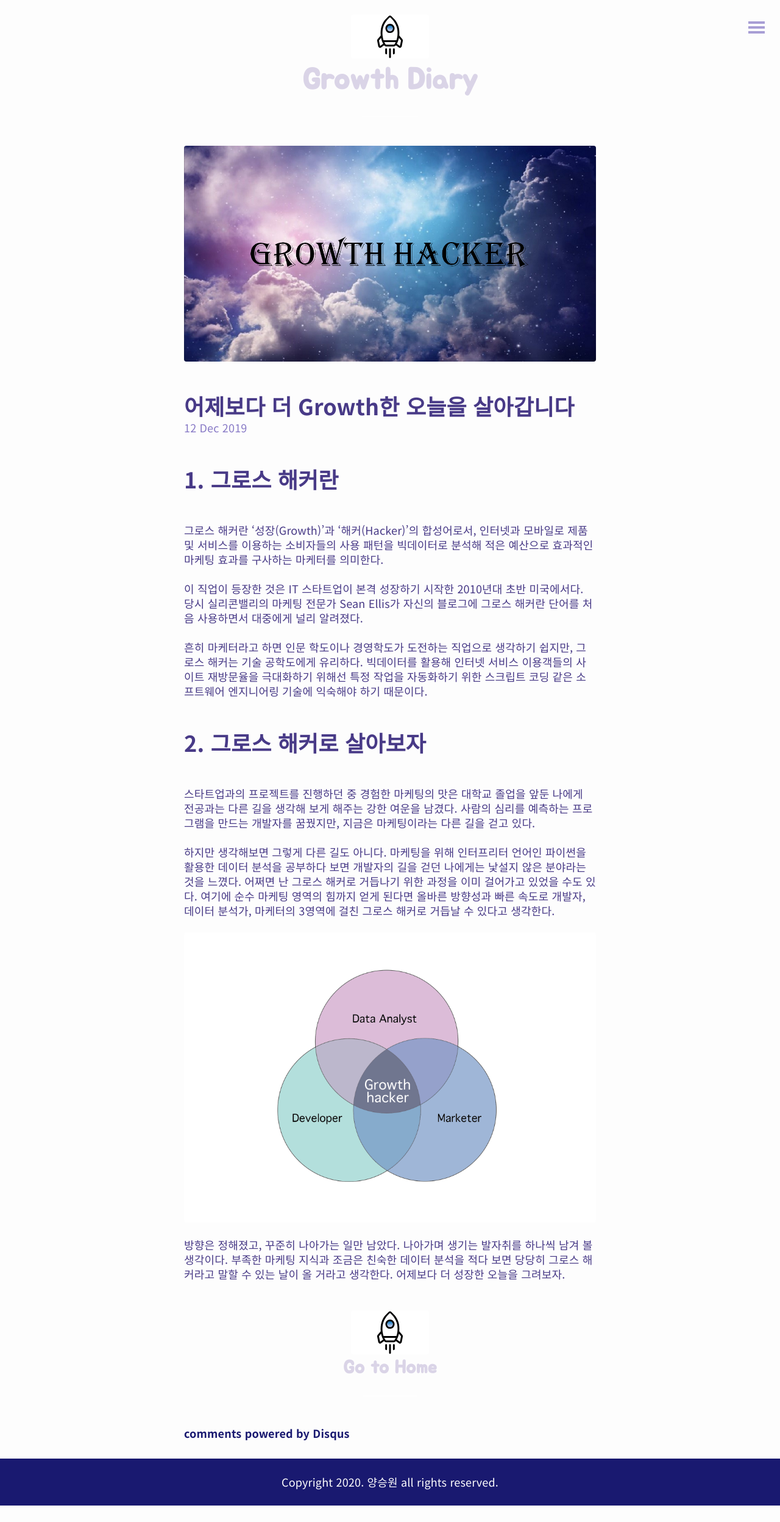
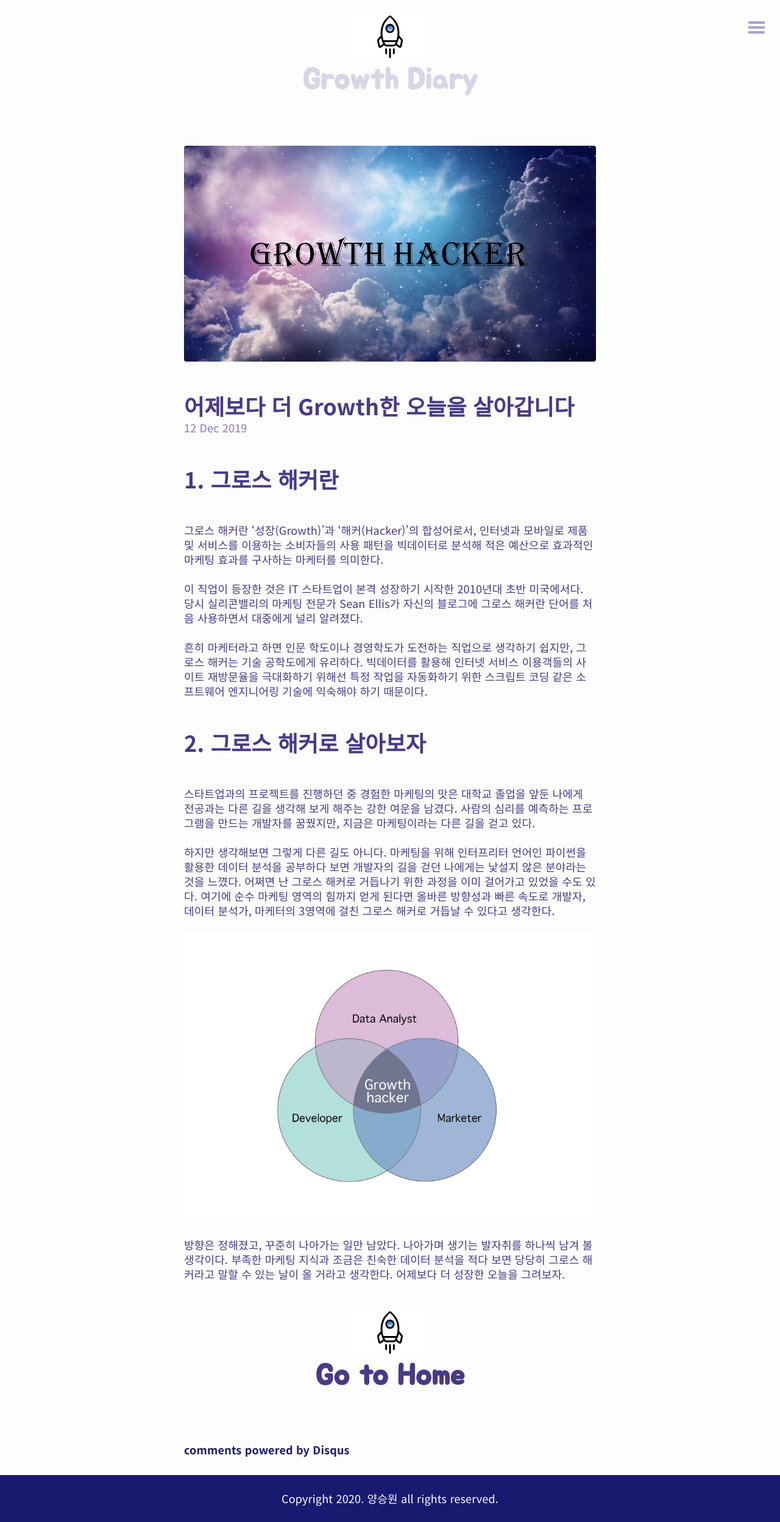
Before and after one commit to sinsaonee/growth-hacker1, a Jekyll site: the page built from _posts/2019-12-12-intro.md, in a window 1280 px wide. Shown: the whole page at 61% size. Built offline with Jekyll 4.4.1, drawn with Linux system fonts in a browser that asks for light colours; comment, search, counter and statistics services are not loaded; before the commit the page ends 2469 px from its top, so only the background shows below that.

Commit message:
Update layout.scss

```diff
--- a/_sass/layout.scss
+++ b/_sass/layout.scss
@@ -282,7 +282,7 @@ footer {
   position: relative;
   a {
   	text-decoration: none;
-  	color: #dad4e7;
+  	color: $text-color;
   	display: inline-block;
   }
   img {
@@ -291,7 +291,6 @@ footer {
   	display: block;
   }
   h1 {
-		font-size: 30px;
   	font-family: 'Jua', sans-serif; //Growth Diary logo font
     font-weight: 600;
   }
```
